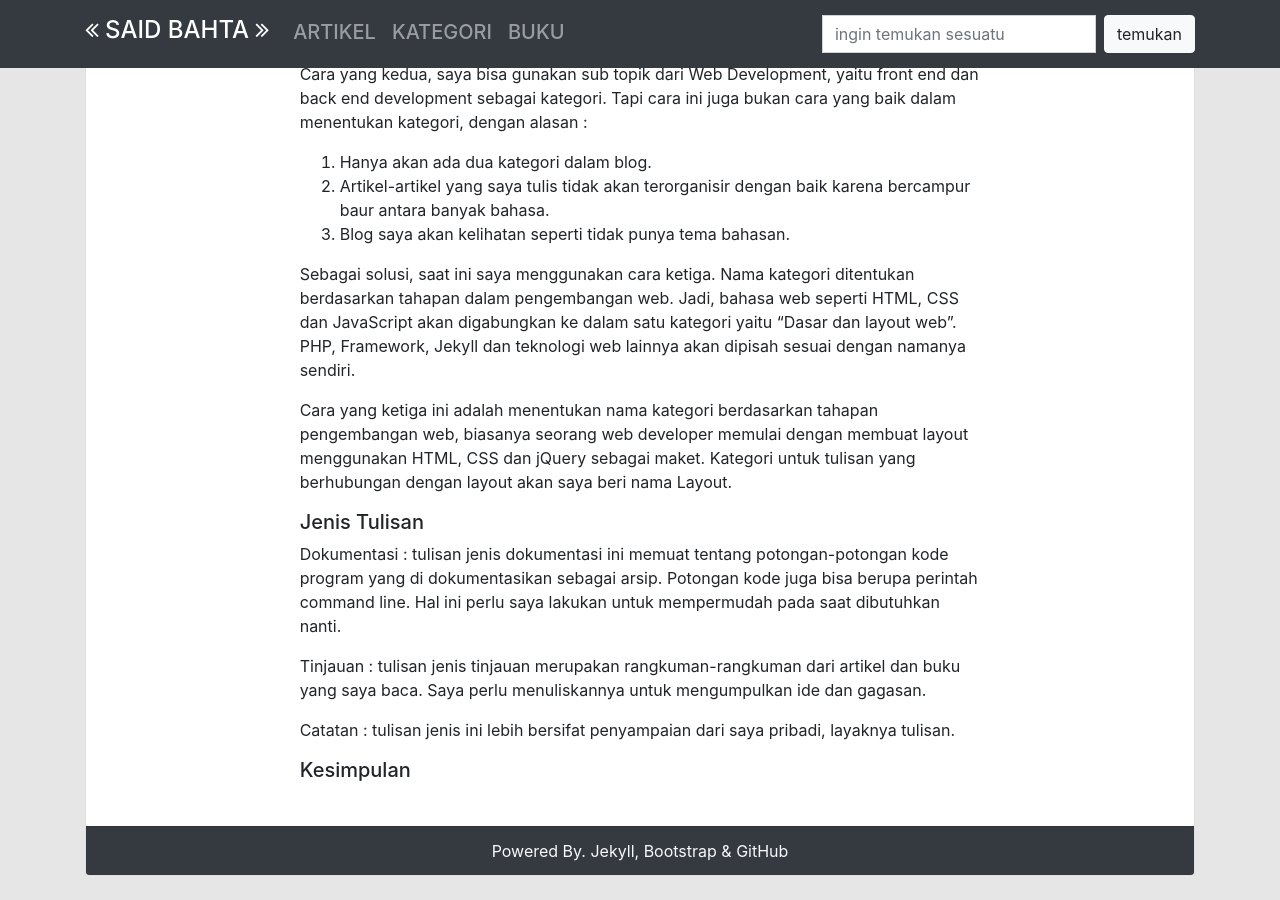
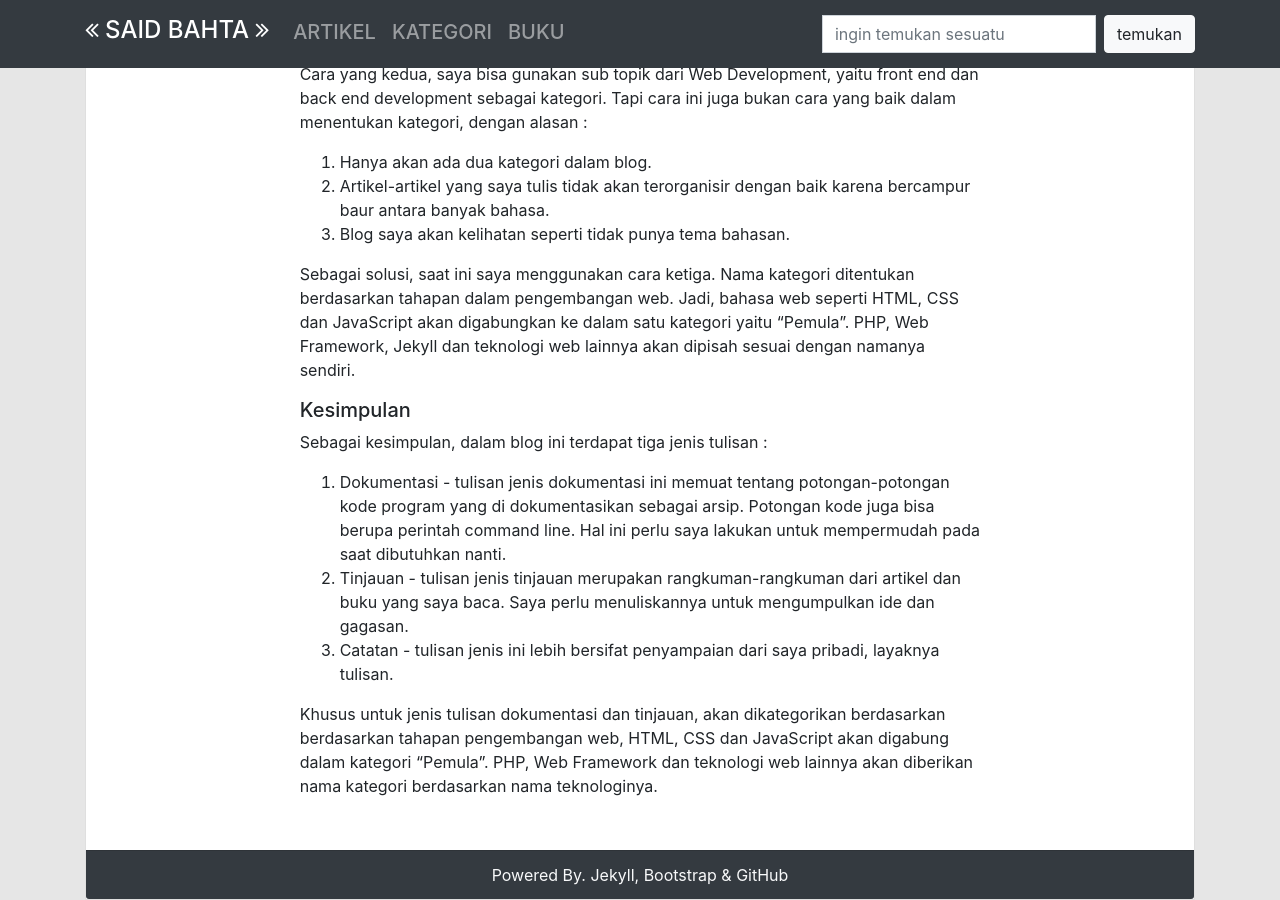
Before and after one commit to surtinaali/blog, a Jekyll site: the page built from _posts/2018-08-10-merencanakan-konten.markdown, in a window 1280 px wide and 900 px high, scrolled down 925 px. Built offline with Jekyll 4.4.1, drawn with Linux system fonts in a browser that asks for light colours; comment, search, counter and statistics services are not loaded; before the commit the page ends 1801 px from its top, so only the background shows below that; some of the changed text lies outside the part shown.

Commit message:
update tulisan

```diff
--- a/_posts/2018-08-10-merencanakan-konten.markdown
+++ b/_posts/2018-08-10-merencanakan-konten.markdown
@@ -12,7 +12,7 @@ Konten blog yang ingin saya buat adalah Web Development, namun dengan mengetahui
 
 Luasnya pembahasan mengenai Web Development membuat saya terpaksa menguraikannya terlebih dahulu. Tujuanya untuk memperjelas perspektif dengan menentukan jenis artikel, menentukan kategori artikel dan membuat kerangka tulisan yang sesuai dengan konten.
 
-#### Menentukan Jenis tulisan
+#### Menentukan jenis tulisan
 
 Web Development dapat diuraikan menjadi dua sub topik, Front end development dan Back end development.
 
@@ -32,17 +32,13 @@ Cara yang kedua, saya bisa gunakan sub topik dari Web Development, yaitu front e
 2. Artikel-artikel yang saya tulis tidak akan terorganisir dengan baik karena bercampur baur antara banyak bahasa.
 3. Blog saya akan kelihatan seperti tidak punya tema bahasan.
 
-Sebagai solusi, saat ini saya menggunakan cara ketiga. Nama kategori ditentukan berdasarkan tahapan dalam pengembangan web. Jadi, bahasa web seperti HTML, CSS dan JavaScript akan digabungkan ke dalam satu kategori yaitu "Dasar dan layout web". PHP, Framework, Jekyll dan teknologi web lainnya akan dipisah sesuai dengan namanya sendiri.
-
-
-Cara yang ketiga ini adalah menentukan nama kategori berdasarkan tahapan pengembangan web, biasanya seorang web developer memulai dengan membuat layout menggunakan HTML, CSS dan jQuery sebagai maket.  Kategori untuk tulisan yang berhubungan dengan layout akan saya beri nama Layout.
-##### Jenis Tulisan
-
-Dokumentasi : tulisan jenis dokumentasi ini memuat tentang potongan-potongan kode program yang di dokumentasikan sebagai arsip. Potongan kode juga bisa berupa perintah command line. Hal ini perlu saya lakukan untuk mempermudah pada saat dibutuhkan nanti.
-
-Tinjauan : tulisan jenis tinjauan merupakan rangkuman-rangkuman dari artikel dan buku yang saya baca. Saya perlu menuliskannya untuk mengumpulkan ide dan gagasan.
-
-Catatan : tulisan jenis ini lebih bersifat penyampaian dari saya pribadi, layaknya tulisan.
-
+Sebagai solusi, saat ini saya menggunakan cara ketiga. Nama kategori ditentukan berdasarkan tahapan dalam pengembangan web. Jadi, bahasa web seperti HTML, CSS dan JavaScript akan digabungkan ke dalam satu kategori yaitu "Pemula". PHP, Web Framework, Jekyll dan teknologi web lainnya akan dipisah sesuai dengan namanya sendiri.
 
 ##### Kesimpulan
+
+Sebagai kesimpulan, dalam blog ini terdapat tiga jenis tulisan :
+1. Dokumentasi - tulisan jenis dokumentasi ini memuat tentang potongan-potongan kode program yang di dokumentasikan sebagai arsip. Potongan kode juga bisa berupa perintah command line. Hal ini perlu saya lakukan untuk mempermudah pada saat dibutuhkan nanti.
+2. Tinjauan - tulisan jenis tinjauan merupakan rangkuman-rangkuman dari artikel dan buku yang saya baca. Saya perlu menuliskannya untuk mengumpulkan ide dan gagasan.
+3. Catatan - tulisan jenis ini lebih bersifat penyampaian dari saya pribadi, layaknya tulisan.
+
+Khusus untuk jenis tulisan dokumentasi dan tinjauan, akan dikategorikan berdasarkan berdasarkan tahapan pengembangan web, HTML, CSS dan JavaScript akan digabung dalam kategori "Pemula". PHP, Web Framework dan teknologi web lainnya akan diberikan nama kategori berdasarkan nama teknologinya.
```
